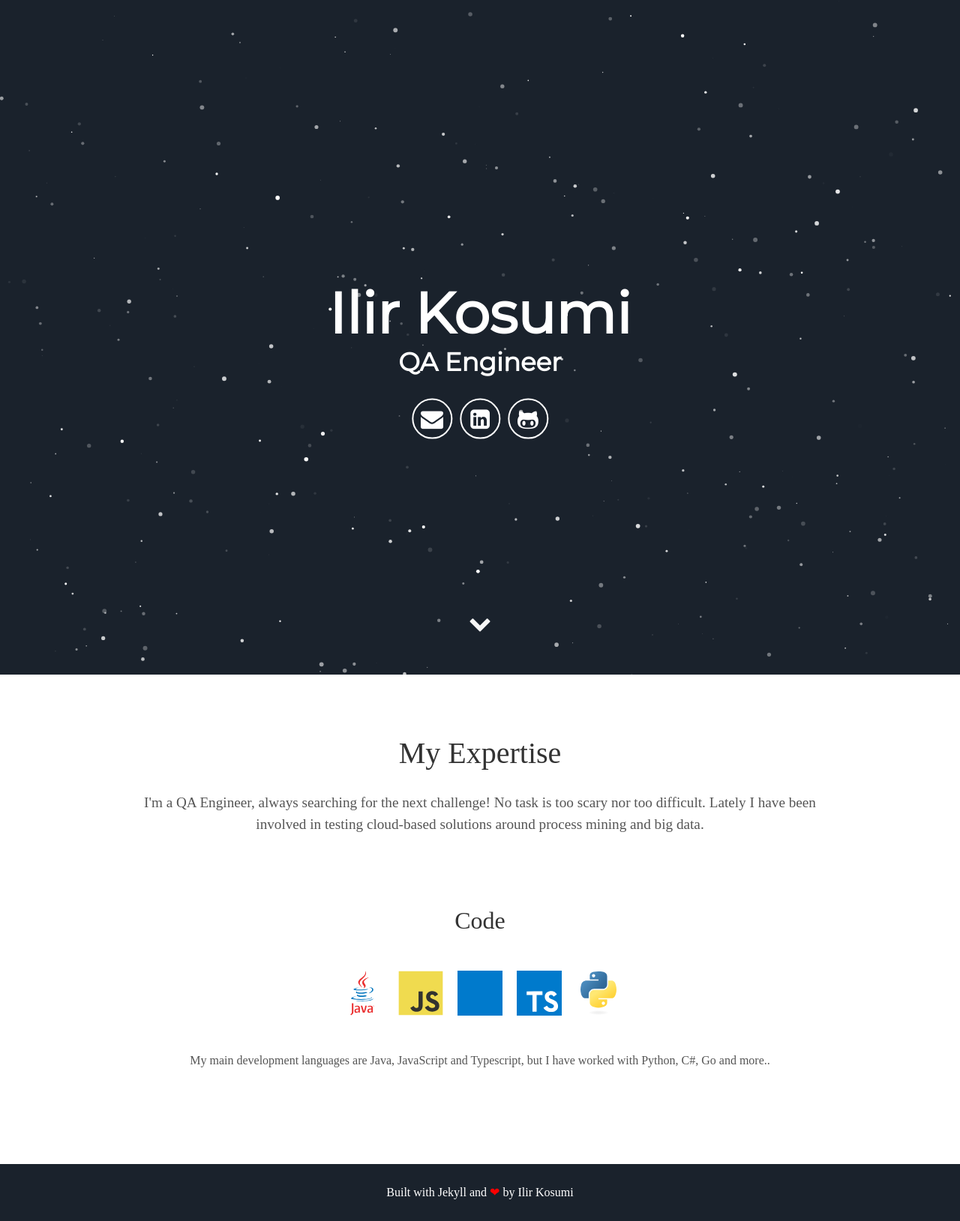
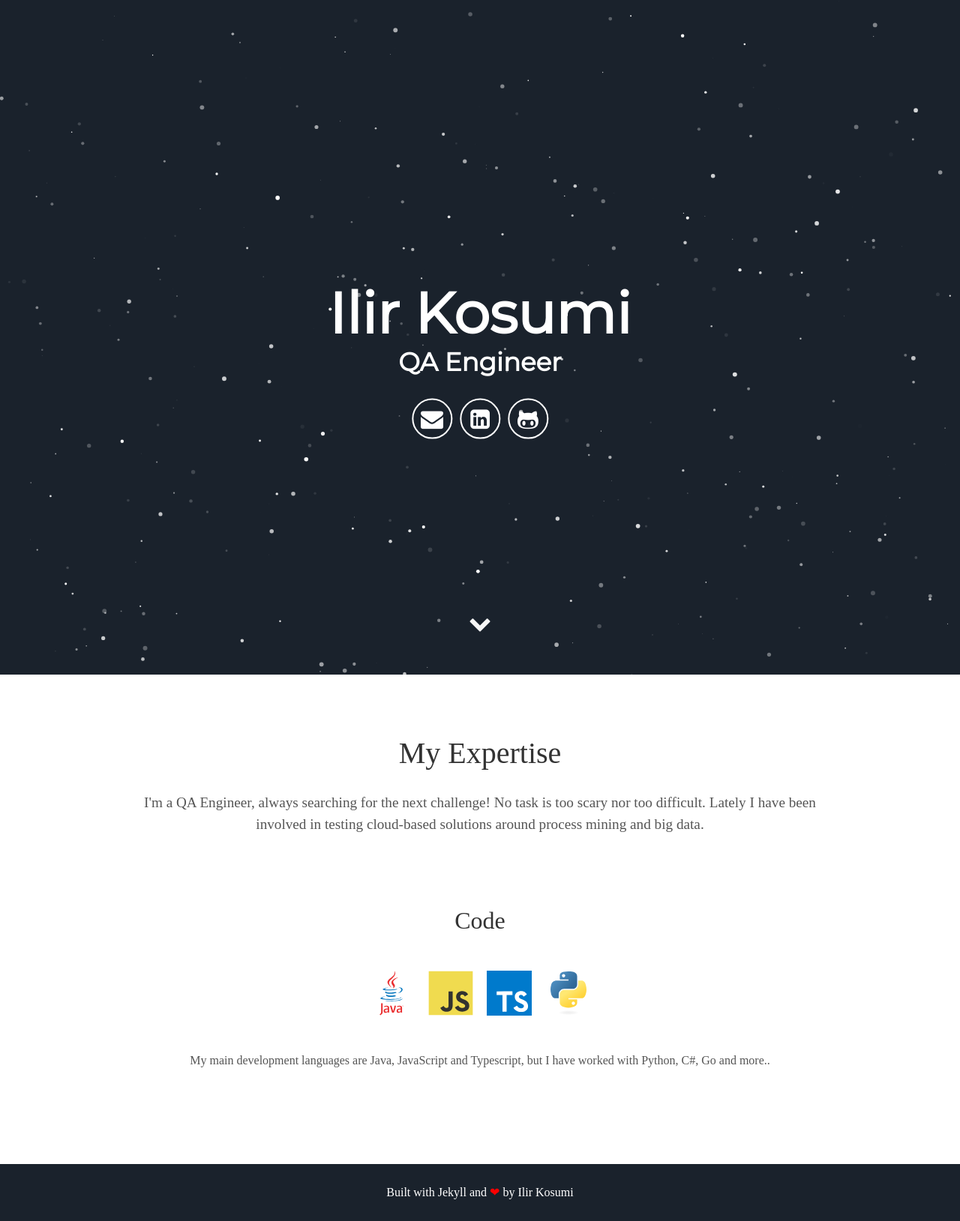
Before and after one commit to illyric/illyric.github.io, a Jekyll site: the page built from index.html, in a window 1280 px wide. Shown: the whole page at 75% size. Built offline with Jekyll 4.4.1, drawn with Linux system fonts in a browser that asks for light colours; some web fonts are replaced.

Commit message:
Update about.html

```diff
--- a/_includes/about.html
+++ b/_includes/about.html
@@ -12,10 +12,7 @@
     <svg viewBox="0 0 128 128"> <!-- JavaScript -->
       <path fill="#F0DB4F" d="M1.408 1.408h125.184v125.185h-125.184z"></path><path fill="#323330" d="M116.347 96.736c-.917-5.711-4.641-10.508-15.672-14.981-3.832-1.761-8.104-3.022-9.377-5.926-.452-1.69-.512-2.642-.226-3.665.821-3.32 4.784-4.355 7.925-3.403 2.023.678 3.938 2.237 5.093 4.724 5.402-3.498 5.391-3.475 9.163-5.879-1.381-2.141-2.118-3.129-3.022-4.045-3.249-3.629-7.676-5.498-14.756-5.355l-3.688.477c-3.534.893-6.902 2.748-8.877 5.235-5.926 6.724-4.236 18.492 2.975 23.335 7.104 5.332 17.54 6.545 18.873 11.531 1.297 6.104-4.486 8.08-10.234 7.378-4.236-.881-6.592-3.034-9.139-6.949-4.688 2.713-4.688 2.713-9.508 5.485 1.143 2.499 2.344 3.63 4.26 5.795 9.068 9.198 31.76 8.746 35.83-5.176.165-.478 1.261-3.666.38-8.581zm-46.885-37.793h-11.709l-.048 30.272c0 6.438.333 12.34-.714 14.149-1.713 3.558-6.152 3.117-8.175 2.427-2.059-1.012-3.106-2.451-4.319-4.485-.333-.584-.583-1.036-.667-1.071l-9.52 5.83c1.583 3.249 3.915 6.069 6.902 7.901 4.462 2.678 10.459 3.499 16.731 2.059 4.082-1.189 7.604-3.652 9.448-7.401 2.666-4.915 2.094-10.864 2.07-17.444.06-10.735.001-21.468.001-32.237z"></path>
     </svg>
-    <svg viewBox="0 0 128 128" > <!-- TypeScript -->
-      <path class="st0" d="M0 200V0h400v400H0"/><path class="st1" d="M87.7 200.7V217h52v148h36.9V217h52v-16c0-9 0-16.3-.4-16.5 0-.3-31.7-.4-70.2-.4l-70 .3v16.4l-.3-.1zM321.4 184c10.2 2.4 18 7 25 14.3 3.7 4 9.2 11 9.6 12.8 0 .6-17.3 12.3-27.8 18.8-.4.3-2-1.4-3.6-4-5.2-7.4-10.5-10.6-18.8-11.2-12-.8-20 5.5-20 16 0 3.2.6 5 1.8 7.6 2.7 5.5 7.7 8.8 23.2 15.6 28.6 12.3 41 20.4 48.5 32 8.5 13 10.4 33.4 4.7 48.7-6.4 16.7-22 28-44.3 31.7-7 1.2-23 1-30.5-.3-16-3-31.3-11-40.7-21.3-3.7-4-10.8-14.7-10.4-15.4l3.8-2.4 15-8.7 11.3-6.6 2.6 3.5c3.3 5.2 10.7 12.2 15 14.6 13 6.7 30.4 5.8 39-2 3.7-3.4 5.3-7 5.3-12 0-4.6-.7-6.7-3-10.2-3.2-4.4-9.6-8-27.6-16-20.7-8.8-29.5-14.4-37.7-23-4.7-5.2-9-13.3-11-20-1.5-5.8-2-20-.6-25.7 4.3-20 19.4-34 41-38 7-1.4 23.5-.8 30.4 1l-.2.2z"/>
-    </svg>
-    <svg width="128px" height="128px" viewBox="0 0 400 400" id="Layer_1" xmlns="http://www.w3.org/2000/svg"> <!-- TypeScript -->
+    <svg width="128px" height="128px" viewBox="0 0 400 400" xmlns="http://www.w3.org/2000/svg"> <!-- TypeScript -->
       <style>.st0{fill:#007acc}.st1{fill:#fff}</style>
       <path class="st0" d="M0 200V0h400v400H0"/>
       <path class="st1" d="M87.7 200.7V217h52v148h36.9V217h52v-16c0-9 0-16.3-.4-16.5 0-.3-31.7-.4-70.2-.4l-70 .3v16.4l-.3-.1zM321.4 184c10.2 2.4 18 7 25 14.3 3.7 4 9.2 11 9.6 12.8 0 .6-17.3 12.3-27.8 18.8-.4.3-2-1.4-3.6-4-5.2-7.4-10.5-10.6-18.8-11.2-12-.8-20 5.5-20 16 0 3.2.6 5 1.8 7.6 2.7 5.5 7.7 8.8 23.2 15.6 28.6 12.3 41 20.4 48.5 32 8.5 13 10.4 33.4 4.7 48.7-6.4 16.7-22 28-44.3 31.7-7 1.2-23 1-30.5-.3-16-3-31.3-11-40.7-21.3-3.7-4-10.8-14.7-10.4-15.4l3.8-2.4 15-8.7 11.3-6.6 2.6 3.5c3.3 5.2 10.7 12.2 15 14.6 13 6.7 30.4 5.8 39-2 3.7-3.4 5.3-7 5.3-12 0-4.6-.7-6.7-3-10.2-3.2-4.4-9.6-8-27.6-16-20.7-8.8-29.5-14.4-37.7-23-4.7-5.2-9-13.3-11-20-1.5-5.8-2-20-.6-25.7 4.3-20 19.4-34 41-38 7-1.4 23.5-.8 30.4 1l-.2.2z"/>
```
